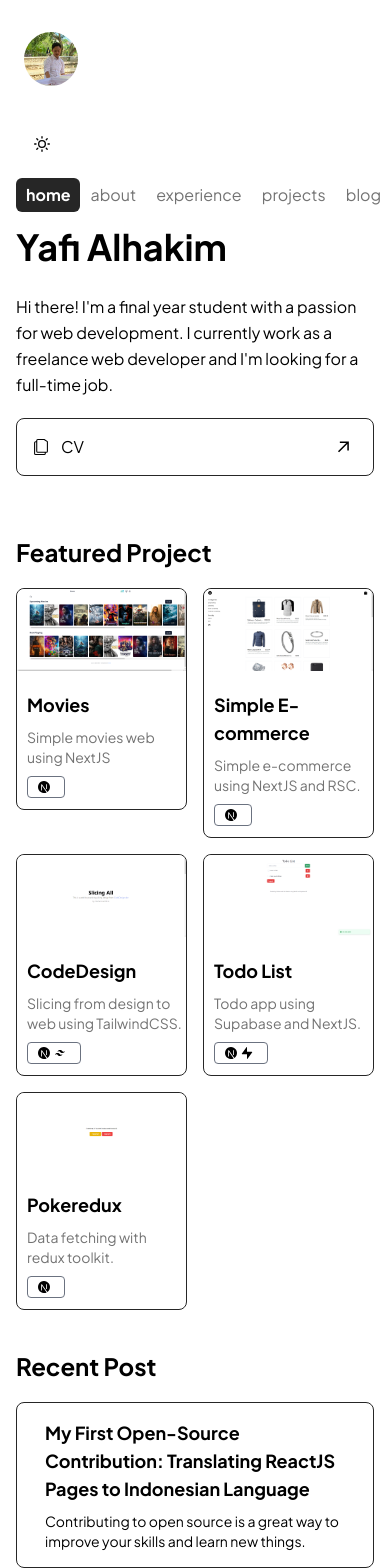
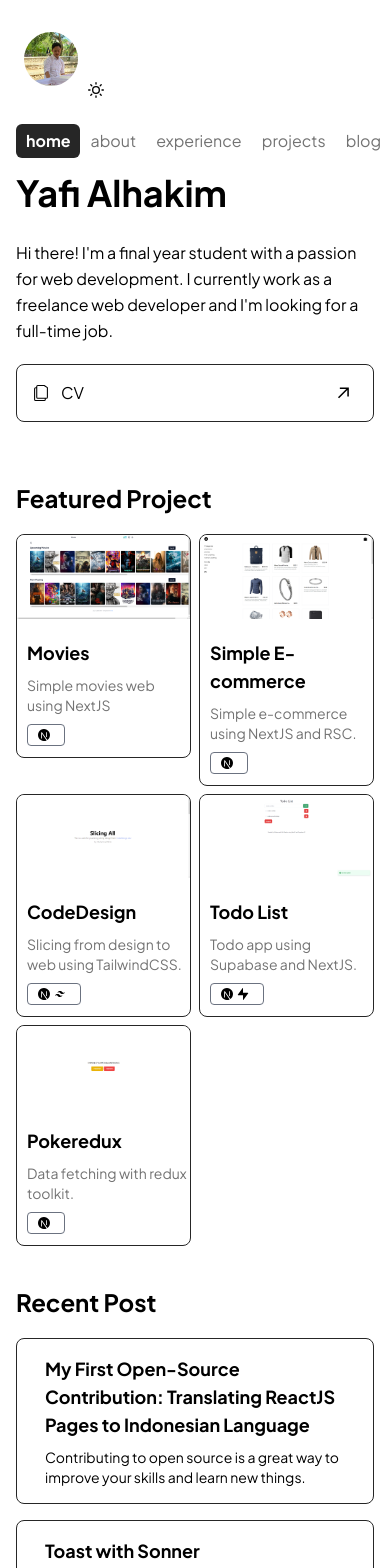
Before and after one commit to yaffalhakim1/portfolio-next13, a Next.js app: page / in a window 390 px wide. Shown: the top 1568 px of the page. Built offline with nearby package versions, Linux system fonts and the light colour scheme.

Commit message:
add new project layout

```diff
--- a/app/page.tsx
+++ b/app/page.tsx
@@ -35,7 +35,7 @@ export default function Home() {
         <h2 className="mt-10">
           <span className="font-bold text-2xl">Featured Project</span>
         </h2>
-        <div className="grid grid-cols-2 md:grid-cols-3 gap-4">
+        <div className="grid grid-cols-2 md:grid-cols-2 gap-2">
           <Projects
             title={"Movies"}
             desc={"Simple movies web using NextJS"}
--- a/components/projects-card.tsx
+++ b/components/projects-card.tsx
@@ -15,7 +15,7 @@ const Projects = (props: ProjectProps) => {
   return (
     <>
       <a href={props.href}>
-        <div className="flex w-full border border-neutral-800 rounded-lg  no-underline items-center  hover:bg-neutral-900 hover:text-white  hover:dark:bg-neutral-900  hover:dark:text-white transition-all">
+        <div className="flex w-full border border-neutral-800 rounded-lg items-stretch  no-underline   hover:bg-neutral-900 hover:text-white  hover:dark:bg-neutral-900  hover:dark:text-white transition-all">
           <div className="">
             <img
               src={props.image}
@@ -29,10 +29,9 @@ const Projects = (props: ProjectProps) => {
                 {props.title}
               </div>
 
-              <p className="text-sm text-neutral-500">{props.desc}</p>
+              <p className="text-sm text-neutral-500 flex-grow">{props.desc}</p>
 
               {props.stack && <div>{props.stack}</div>}
-              {/* <Badge techstack={props.stack} /> */}
             </div>
           </div>{" "}
         </div>
--- a/components/sidebar.tsx
+++ b/components/sidebar.tsx
@@ -38,13 +38,13 @@ const Items = {
   },
   "/projects": {
     name: "projects",
-    x: 127 + 63,
+    x: 127 + 107,
     y: 69 + 34,
     w: "90px",
   },
   "/blog": {
     name: "blog",
-    x: 217 + 63,
+    x: 217 + 100,
     y: 101 + 34,
     w: "60px",
   },
@@ -70,7 +70,7 @@ export default function Sidebar({ className }: sideBar) {
   return (
     <aside className="md:w-[150px] md:flex-shrink-0 -mx-4 md:mx-0 md:px-0 z-50">
       <div className="lg:sticky lg:top-20">
-        <div className="ml-2 md:ml-[12px] mb-2 px-4 md:px-0 md:mb-4 space-y-10 flex flex-col md:flex-row items-start ">
+        <div className="ml-2 md:ml-[12px] mb-2 px-4 md:px-0 md:mb-4 space-y-10 flex flex-row md:flex-row items-start ">
           <Image
             alt="Logo"
             width={54}
@@ -135,7 +135,7 @@ export default function Sidebar({ className }: sideBar) {
                   key={path}
                   href={path}
                   className={clsx(
-                    "transition-all hover:text-neutral-800 text-black dark:text-white py-[5px] px-[10px]",
+                    "transition-all  text-black dark:text-white py-[5px] px-[10px]",
                     {
                       "text-neutral-500": !isActive,
                       "font-bold text-white": isActive,
```
